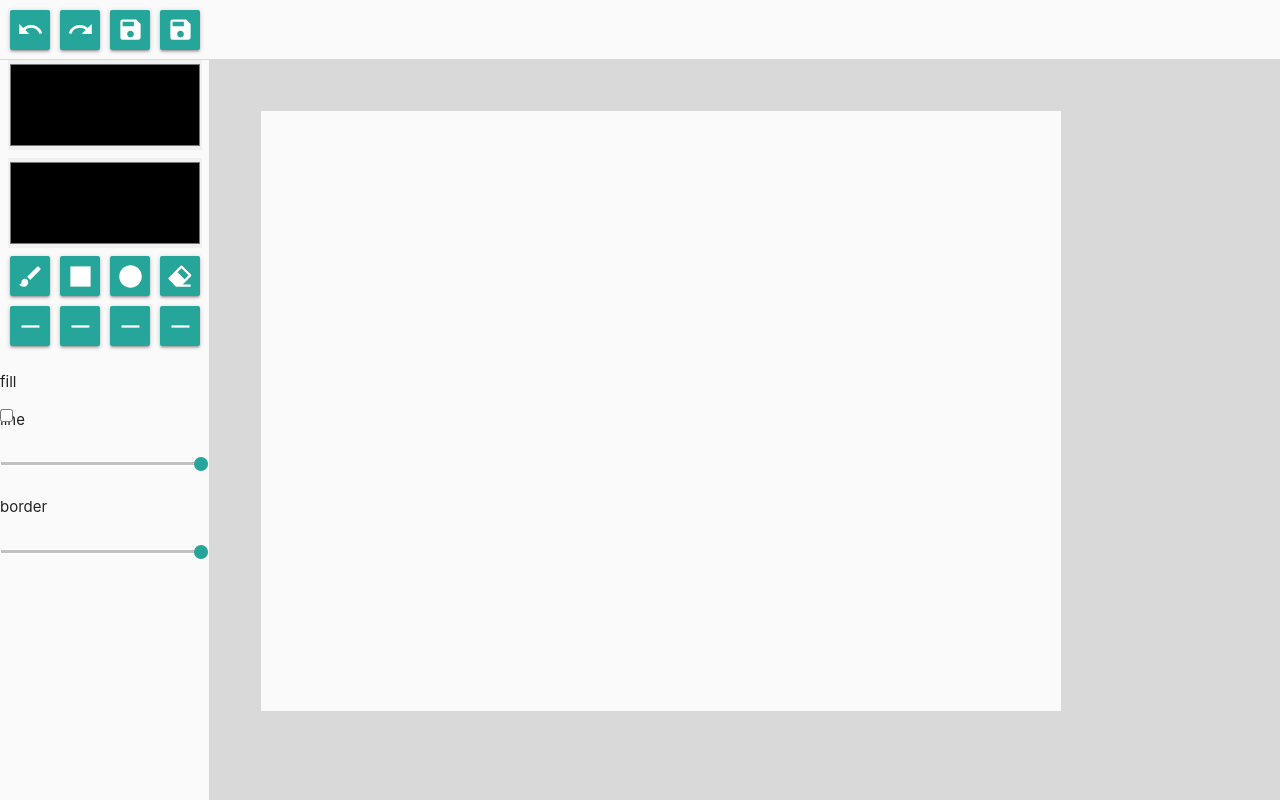
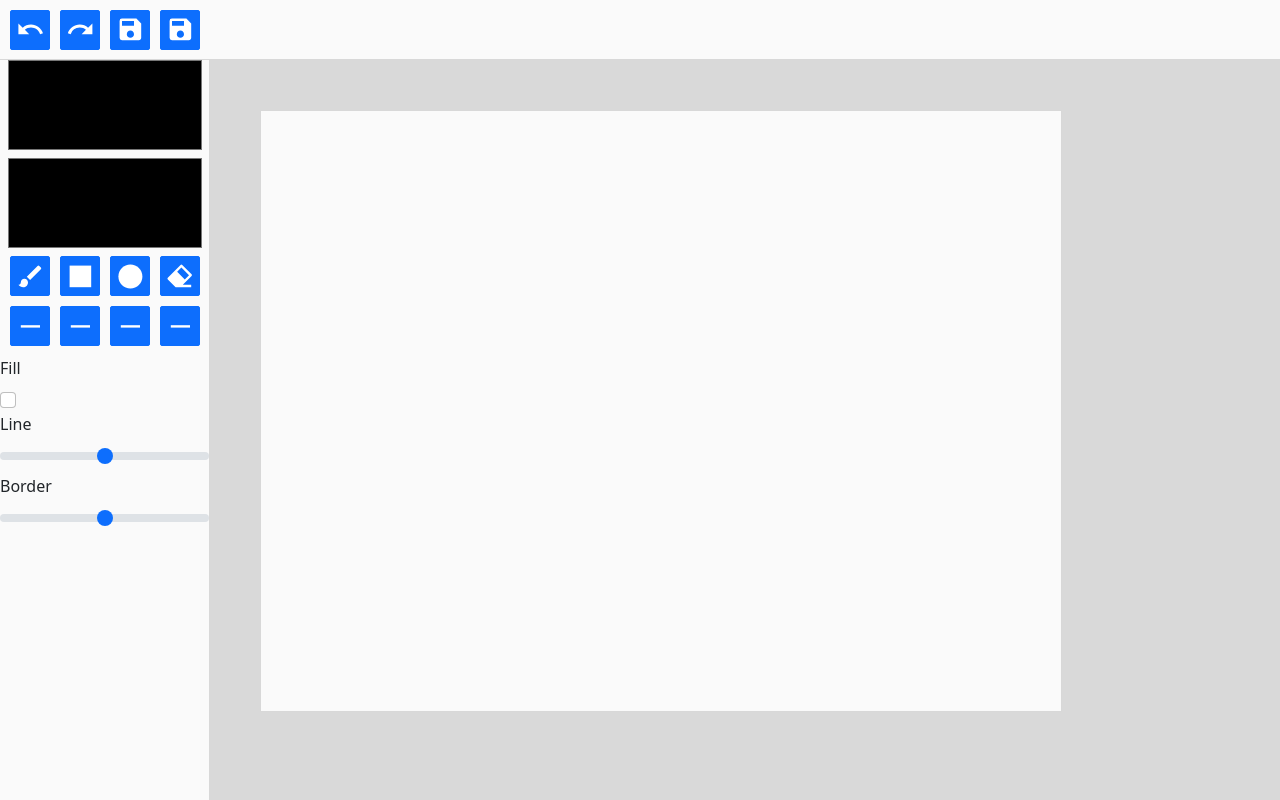
Before and after one commit to WheatleyCODE/paint-client, a React (Create React App) app: page /1 in a window 1280 px wide. Built offline with nearby package versions, Linux system fonts and the light colour scheme.

Commit message:
Add bootstrap, react router dom, redirect, generate id, fix styles

```diff
--- a/package.json
+++ b/package.json
@@ -11,10 +11,13 @@
     "@types/node": "^16.18.21",
     "@types/react": "^18.0.30",
     "@types/react-dom": "^18.0.11",
+    "bootstrap": "^5.2.3",
     "react": "^18.2.0",
+    "react-bootstrap": "^2.7.2",
     "react-dom": "^18.2.0",
     "react-icons": "^4.8.0",
     "react-redux": "^8.0.5",
+    "react-router-dom": "^6.10.0",
     "react-scripts": "5.0.1",
     "redux": "^4.2.1",
     "rxjs": "^7.8.0",
--- a/public/index.html
+++ b/public/index.html
@@ -9,7 +9,6 @@
       content="Web site created using create-react-app"
     />
     <title>Paint Online</title>
-    <link rel="stylesheet" href="https://cdnjs.cloudflare.com/ajax/libs/materialize/1.0.0/css/materialize.min.css">
   </head>
   <body>
     <noscript>You need to enable JavaScript to run this app.</noscript>
--- a/src/components/SettingBar.tsx
+++ b/src/components/SettingBar.tsx
@@ -1,5 +1,6 @@
 import React from 'react';
 import { MdRedo, MdSave, MdUndo } from 'react-icons/md';
+import { Button } from 'react-bootstrap';
 import { useCanvasRestore } from '../hooks/useCanvasRestore';
 import { useCanvas } from '../hooks/useCanvas';
 
@@ -9,21 +10,21 @@ export const SettingBar = () => {
 
   return (
     <div className="settings">
-      <button onClick={() => undo()} className="btn icon" type="submit">
+      <Button onClick={() => undo()} className="btn icon" type="submit">
         <MdUndo className="icon" />
-      </button>
+      </Button>
 
-      <button onClick={() => redo()} className="btn icon" type="submit">
+      <Button onClick={() => redo()} className="btn icon" type="submit">
         <MdRedo className="icon" />
-      </button>
+      </Button>
 
-      <button className="btn icon" type="submit">
+      <Button className="btn icon" type="submit">
         <MdSave className="icon" />
-      </button>
+      </Button>
 
-      <button className="btn icon" type="submit">
+      <Button className="btn icon" type="submit">
         <MdSave className="icon" />
-      </button>
+      </Button>
     </div>
   );
 };
--- a/src/components/toolbar/ToolButton.tsx
+++ b/src/components/toolbar/ToolButton.tsx
@@ -1,4 +1,5 @@
 import React, { FC, memo } from 'react';
+import { Button } from 'react-bootstrap';
 import { IconType } from 'react-icons';
 
 export interface ToolButtonProps {
@@ -9,8 +10,13 @@ export interface ToolButtonProps {
 
 export const ToolButton: FC<ToolButtonProps> = memo(({ onClick, isActive, Icon }) => {
   return (
-    <button onClick={onClick} className={`btn icon ${isActive && 'active'}`} type="submit">
+    <Button
+      variant="primary"
+      onClick={onClick}
+      className={`btn icon ${isActive && 'active'}`}
+      type="submit"
+    >
       <Icon className="icon" />
-    </button>
+    </Button>
   );
 });
--- a/src/components/toolbar/Toolbar.tsx
+++ b/src/components/toolbar/Toolbar.tsx
@@ -2,6 +2,7 @@ import React, { useEffect, useRef, useState } from 'react';
 import { fromEvent } from 'rxjs';
 import { MdBrush, MdCircle, MdOutlineHorizontalRule, MdSquare } from 'react-icons/md';
 import { RiEraserFill } from 'react-icons/ri';
+import { Form } from 'react-bootstrap';
 import { useCanvas } from '../../hooks/useCanvas';
 import { Brush } from '../../tools/Brush';
 import { Tool, ToolTypes } from '../../types/tools.interfaces';
@@ -93,12 +94,12 @@ export const Toolbar = () => {
       </div>
 
       <div className="toolbar__settings">
-        <p>fill</p>
-        <input ref={fillRef} className="checkbox" type="checkbox" />
-        <p>line</p>
-        <input ref={lineWidthRef} type="range" min="0" max="5" />
-        <p>border</p>
-        <input ref={borderWidthRef} type="range" min="0" max="5" />
+        <Form.Label>Fill</Form.Label>
+        <Form.Check ref={fillRef} className="checkbox" type="checkbox" />
+        <Form.Label>Line</Form.Label>
+        <Form.Range ref={lineWidthRef} min="0" max="10" />
+        <Form.Label>Border</Form.Label>
+        <Form.Range ref={borderWidthRef} min="0" max="10" />
       </div>
     </div>
   );
--- a/src/index.tsx
+++ b/src/index.tsx
@@ -1,14 +1,22 @@
 import React from 'react';
 import ReactDOM from 'react-dom/client';
+import { BrowserRouter, Routes, Route, Navigate } from 'react-router-dom';
 import { Provider } from 'react-redux';
 import { App } from './components/App';
 import { store } from './store/store';
 import './styles/index.scss';
+import { generateId } from './utils/ids.utils';
 
 const root = ReactDOM.createRoot(document.getElementById('root') as HTMLElement);
 
 root.render(
-  <Provider store={store}>
-    <App />{' '}
-  </Provider>
+  <BrowserRouter>
+    <Provider store={store}>
+      <Routes>
+        <Route path="/:id" element={<App />} />
+
+        <Route path="*" element={<Navigate to={generateId()} replace />} />
+      </Routes>
+    </Provider>
+  </BrowserRouter>
 );
--- /dev/null
+++ b/src/styles/buttons.scss
@@ -0,0 +1,21 @@
+.icon {
+  font-size: 1.8rem;
+}
+
+.btn-primary {
+  border-radius: 2px;
+}
+
+.btn.icon {
+  display: flex;
+  align-items: center;
+  justify-content: center;
+  padding: 0;
+  width: $btnWidth;
+  height: $btnWidth;
+}
+
+.btn.active {
+  background: $colorOrange;
+  border-color: $colorOrange;
+}
--- a/src/styles/global.scss
+++ b/src/styles/global.scss
@@ -1,36 +1,3 @@
 * {
   transition: all 0.2s;
 }
-
-.icon {
-  font-size: 1.8rem;
-}
-
-.btn.icon {
-  display: flex;
-  align-items: center;
-  justify-content: center;
-  padding: 0;
-  width: $btnWidth;
-  height: $btnWidth;
-}
-
-.btn.active {
-  background: orange;
-}
-
-.input.color {
-  box-sizing: border-box;
-  height: $btnWidth * 2 + $btnMargin;
-  width: $paletteWidth;
-  padding: 0;
-  border: none;
-  outline: none;
-  margin: $paletteMargin;
-  margin-top: 0;
-  cursor: pointer;
-}
-
-.checkbox {
-  opacity: 1 !important;
-}
--- a/src/styles/index.scss
+++ b/src/styles/index.scss
@@ -1,5 +1,9 @@
+@import 'bootstrap/dist/css/bootstrap.min.css';
+
 @import "variables";
 @import "global";
+@import "buttons";
+@import "inputs";
 @import "toolbar";
 @import "settings";
 @import "canvas";
--- /dev/null
+++ b/src/styles/inputs.scss
@@ -0,0 +1,11 @@
+.input.color {
+  box-sizing: border-box;
+  height: $btnWidth * 2 + $btnMargin;
+  width: $paletteWidth;
+  padding: 0;
+  border: none;
+  outline: none;
+  margin: $paletteMargin;
+  margin-top: 0;
+  cursor: pointer;
+}
--- a/src/styles/variables.scss
+++ b/src/styles/variables.scss
@@ -8,3 +8,5 @@ $btnWidth: 40px;
 
 $paletteWidth: 194px;
 $paletteMargin: 8px;
+
+$colorOrange: #ff8400;
--- /dev/null
+++ b/src/utils/ids.utils.ts
@@ -0,0 +1,3 @@
+export const generateId = () => {
+  return `f:${Date.now().toString(16)}`;
+};
```
Also changed, not shown: 1 other file (tests, documents, lock files or other folders).
